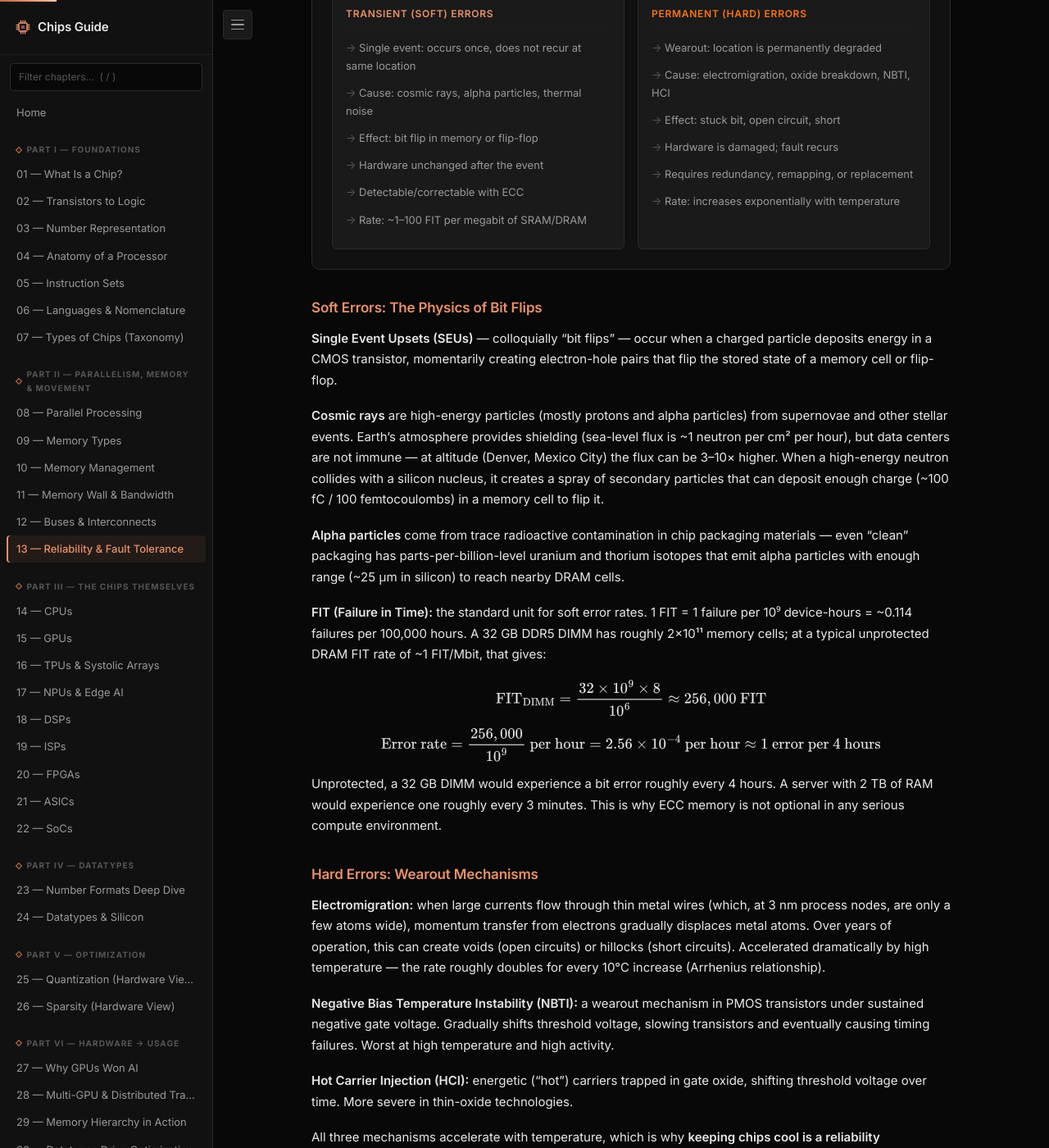
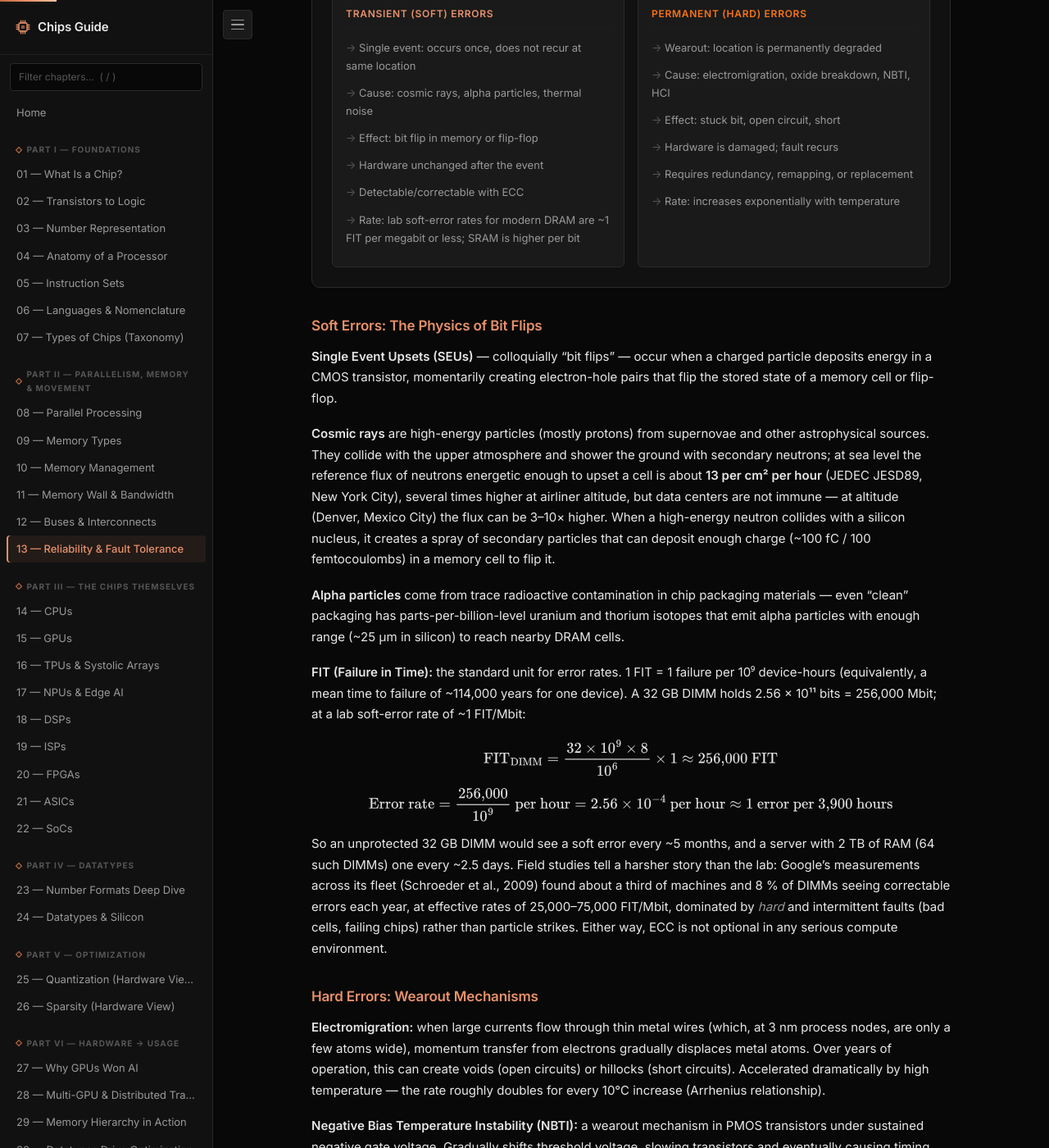
Before and after one commit to karam-nus/chips, a Jekyll site: the page built from 13_reliability_and_fault_tolerance.md, in a window 1280 px wide and 1400 px high, scrolled down 840 px. Shown: the whole window at 82% size. Built offline with Jekyll 4.4.1, drawn with Linux system fonts in a browser that asks for light colours; some of the changed text lies outside the part shown.

Commit message:
Chapter 13: reliability math corrected, Llama 3 failure data
- 256,000 FIT is one error per ~3,900 h, not every 4 h; FIT definition; JEDEC
  neutron flux; field error rates (Schroeder 2009); real output of the FIT code
  (472 corrected errors, not 4,474); DDR5 ECC sub-channels; checkpoint size and
  async checkpointing; Llama 3 405B interruption statistics; RTX 4090 is AD102

Co-Authored-By: Claude Opus 5.5 <noreply@anthropic.com>
Claude-Session: https://claude.ai/code/session_01LYcCK42WRbNoXynbeyPJvi

````diff
--- a/13_reliability_and_fault_tolerance.md
+++ b/13_reliability_and_fault_tolerance.md
@@ -27,7 +27,7 @@ For ML practitioners, the implications are concrete: a training run that takes 3
       <li>Effect: bit flip in memory or flip-flop</li>
       <li>Hardware unchanged after the event</li>
       <li>Detectable/correctable with ECC</li>
-      <li>Rate: ~1–100 FIT per megabit of SRAM/DRAM</li>
+      <li>Rate: lab soft-error rates for modern DRAM are ~1 FIT per megabit or less; SRAM is higher per bit</li>
     </ul>
   </div>
   <div class="compare-side right">
@@ -48,17 +48,17 @@ For ML practitioners, the implications are concrete: a training run that takes 3
 
 **Single Event Upsets (SEUs)** — colloquially "bit flips" — occur when a charged particle deposits energy in a CMOS transistor, momentarily creating electron-hole pairs that flip the stored state of a memory cell or flip-flop.
 
-**Cosmic rays** are high-energy particles (mostly protons and alpha particles) from supernovae and other stellar events. Earth's atmosphere provides shielding (sea-level flux is ~1 neutron per cm² per hour), but data centers are not immune — at altitude (Denver, Mexico City) the flux can be 3–10× higher. When a high-energy neutron collides with a silicon nucleus, it creates a spray of secondary particles that can deposit enough charge (~100 fC / 100 femtocoulombs) in a memory cell to flip it.
+**Cosmic rays** are high-energy particles (mostly protons) from supernovae and other astrophysical sources. They collide with the upper atmosphere and shower the ground with secondary neutrons; at sea level the reference flux of neutrons energetic enough to upset a cell is about **13 per cm² per hour** (JEDEC JESD89, New York City), several times higher at airliner altitude, but data centers are not immune — at altitude (Denver, Mexico City) the flux can be 3–10× higher. When a high-energy neutron collides with a silicon nucleus, it creates a spray of secondary particles that can deposit enough charge (~100 fC / 100 femtocoulombs) in a memory cell to flip it.
 
 **Alpha particles** come from trace radioactive contamination in chip packaging materials — even "clean" packaging has parts-per-billion-level uranium and thorium isotopes that emit alpha particles with enough range (~25 μm in silicon) to reach nearby DRAM cells.
 
-**FIT (Failure in Time):** the standard unit for soft error rates. 1 FIT = 1 failure per 10⁹ device-hours = ~0.114 failures per 100,000 hours. A 32 GB DDR5 DIMM has roughly 2×10¹¹ memory cells; at a typical unprotected DRAM FIT rate of ~1 FIT/Mbit, that gives:
+**FIT (Failure in Time):** the standard unit for error rates. 1 FIT = 1 failure per 10⁹ device-hours (equivalently, a mean time to failure of ~114,000 years for one device). A 32 GB DIMM holds 2.56 × 10¹¹ bits = 256,000 Mbit; at a lab soft-error rate of ~1 FIT/Mbit:
 
-$$\text{FIT}_{\text{DIMM}} = \frac{32 \times 10^9 \times 8}{10^6} \approx 256,000 \text{ FIT}$$
+$$\text{FIT}_{\text{DIMM}} = \frac{32 \times 10^9 \times 8}{10^6} \times 1 \approx 256{,}000 \text{ FIT}$$
 
-$$\text{Error rate} = \frac{256,000}{10^9} \text{ per hour} = 2.56 \times 10^{-4} \text{ per hour} \approx 1 \text{ error per } 4 \text{ hours}$$
+$$\text{Error rate} = \frac{256{,}000}{10^9} \text{ per hour} = 2.56 \times 10^{-4} \text{ per hour} \approx 1 \text{ error per } 3{,}900 \text{ hours}$$
 
-Unprotected, a 32 GB DIMM would experience a bit error roughly every 4 hours. A server with 2 TB of RAM would experience one roughly every 3 minutes. This is why ECC memory is not optional in any serious compute environment.
+So an unprotected 32 GB DIMM would see a soft error every ~5 months, and a server with 2 TB of RAM (64 such DIMMs) one every ~2.5 days. Field studies tell a harsher story than the lab: Google's measurements across its fleet (Schroeder et al., 2009) found about a third of machines and 8 % of DIMMs seeing correctable errors each year, at effective rates of 25,000–75,000 FIT/Mbit, dominated by *hard* and intermittent faults (bad cells, failing chips) rather than particle strikes. Either way, ECC is not optional in any serious compute environment.
 
 ### Hard Errors: Wearout Mechanisms
 
@@ -84,7 +84,7 @@ All three mechanisms accelerate with temperature, which is why **keeping chips c
 
 For a $k$-bit data word, you need $r$ parity bits where $2^r \geq k + r + 1$. For $k=8$ (one byte): $r=4$ (check bits) → 12-bit codeword. For $k=64$ bits (standard DRAM word): $r=7$ check bits → 71 bits, rounded to 72 bits (adding 1 overall parity bit for double-error detection) → **64-bit data + 8 check bits = 72 bits**.
 
-This is why ECC DDR5 DIMMs have **72-bit wide buses** instead of 64-bit: the extra 8 bits carry the ECC check bits.
+This is why ECC DDR4 DIMMs have **72-bit wide buses** instead of 64-bit. DDR5 ECC RDIMMs split each module into two 40-bit sub-channels (32 data + 8 check bits each), 80 bits in total, which also lets them correct more than one bad bit per chip.
 
 **How parity bits are positioned (Hamming construction):**
 
@@ -116,11 +116,11 @@ If bit at position 7 (= 0111 binary) is flipped:
 |:--------:|:-----------:|:----------:|
 | SECDED (72-bit) | Corrects 1-bit, detects 2-bit errors per 64-bit word | DDR4/5 ECC DIMMs, CPU servers |
 | Chipkill / x4 SDDC | Full DRAM chip failure correction; corrects all bits from one ×4 DRAM | High-end servers (IBM, HPE) |
-| On-die ECC (ODECC) | ECC implemented within the DRAM die itself; transparent to the memory controller | LPDDR5, some DDR5 |
-| HBM ECC | Sideband ECC lanes in HBM stacks; SECDED across 128-bit chunks + row/bank-level | HBM2e, HBM3 in A100/H100 |
+| On-die ECC | ECC inside the DRAM die itself, invisible to the memory controller; mops up weak cells before data leaves the chip | All DDR5 (mandatory), LPDDR5, HBM3 |
+| HBM ECC | Check bits carried beside the data on each HBM channel, plus on-die ECC inside HBM3/HBM3e stacks | A100, H100, B200, MI300X and later |
 | SRAM ECC | Dedicated ECC for on-chip caches and register files | L2/L3 caches, GPU shared memory |
 
-**HBM ECC** is particularly important for GPUs. HBM3 on the H100 provides full ECC coverage of the HBM stacks with less than 1% storage overhead — using 144-bit codewords (128 data + 16 check bits) per access, providing SECDED protection. The ECC engine runs transparently; correctable errors (CECC) are logged and corrected without interrupting the computation.
+**HBM ECC** is particularly important for GPUs. NVIDIA datacenter GPUs since Volta keep ECC on by default for HBM, L2, L1/shared memory and the register file, with no capacity cost for HBM (the check bits travel in dedicated sideband lanes), and newer generations combine it with on-die ECC in the HBM stack and row remapping for cells that keep failing.
 
 ---
 
@@ -165,11 +165,11 @@ A GPU with rapidly rising corrected ECC errors is typically an early warning sig
 
 **Silent Data Corruption (SDC)** — also called **silent errors** — is the most dangerous failure mode: the hardware produces wrong answers without any error signal. No ECC alarm, no crash, no NaN — just numerically wrong output.
 
-SDC has become a recognized operational problem at hyperscale. Google, Meta, and Apple have all published research on finding "mercurial" compute cores: CPUs or GPUs that silently compute wrong results on a tiny fraction of operations. The rates are tiny — perhaps 1 error in $10^{14}$ operations — but at scale:
+SDC has become a recognized operational problem at hyperscale. Google and Meta have both published research on finding "mercurial" compute cores: CPUs or GPUs that silently compute wrong results on a tiny fraction of operations. The rates are tiny — perhaps 1 error in $10^{14}$ operations on an affected unit — but at scale:
 
 $$10^{14} \text{ ops} \div (10^{15} \text{ FLOP/s}) = 0.1 \text{ seconds of GPU time}$$
 
-A cluster running $10^{18}$ FLOPs per day of training (a realistic large run) could see thousands of silent corruption events per day.
+A 10,000-GPU cluster performs on the order of $10^{23}$ FLOPs per day, so even a handful of mercurial units among them can inject corrupted values many times a day, and nothing in the hardware will say so.
 
 **Mechanisms for SDC:**
 
@@ -181,9 +181,14 @@ A cluster running $10^{18}$ FLOPs per day of training (a realistic large run) co
 
 4. **Aging effects** (NBTI, HCI) that push timing margins to failure without triggering hard errors.
 
-**Hyperscaler response:** Google's 2021 paper described a systematic screening process: run compute-bound workloads that stress specific instruction patterns, compare outputs across multiple units, flag units that disagree. Meta (2022) described finding ~1 in 2,000 servers with mercurial DRAM that silently corrupts specific address patterns. The practical recommendation: **burn-in and validation testing** before deploying new hardware into training clusters, and **gradient/loss spike detection** during runs.
+**Hyperscaler response:** Google's 2021 paper ("Cores that don't count") described a systematic screening process: run compute-bound workloads that stress specific instruction patterns, compare outputs across multiple units, flag units that disagree. Meta (Dixit et al., 2021) described finding ~1 in 2,000 servers with mercurial DRAM that silently corrupts specific address patterns. The practical recommendation: **burn-in and validation testing** before deploying new hardware into training clusters, and **gradient/loss spike detection** during runs.
 
 ---
+
+<div class="callout ponder">
+<span class="callout-title">Ponder</span>
+<p>ECC protects bits at rest and on the wire, but a mercurial multiplier corrupts results <em>while computing</em>, where no code covers them. If you had to protect a matrix multiply against that, would you recompute, checksum (A·B·1 = A·(B·1) is cheap to verify), or vote across replicas, and what does each cost at 10,000 GPUs?</p>
+</div>
 
 ## Redundancy Techniques
 
@@ -201,7 +206,7 @@ DRAM arrays are manufactured with extra rows and columns beyond the nominal capa
 
 ### Redundant Compute Cores for Yield (GPU)
 
-GPU dies ship with more shader multiprocessors (SMs) than the product specification requires. A GTX 4090 "uses" 128 of NVIDIA's GA102 SMs, but the die has 144. If up to 16 SMs are defective, the die still passes as a fully functional product — defective SMs are disabled via fusing. Dies with 128–143 functional SMs sell as 4090; dies with 100–127 functional SMs sell as lower-tier 4080/4070 variants. This **binning** dramatically improves yield and economics. See [Appendix A — How Chips Are Made](./appendix_a_how_chips_are_made.md) for the full yield/binning discussion.
+GPU dies ship with more shader multiprocessors (SMs) than the product specification requires. An RTX 4090 enables 128 of the 144 SMs on NVIDIA's AD102 die, and an H100 SXM enables 132 of GH100's 144. If up to 16 SMs are defective, the die still passes as a fully functional product — defective SMs are disabled via fusing. Dies with 128–143 functional SMs sell as 4090; dies with 100–127 functional SMs sell as lower-tier 4080/4070 variants. This **binning** dramatically improves yield and economics. See [Appendix A — How Chips Are Made](./appendix_a_how_chips_are_made.md) for the full yield/binning discussion.
 
 ---
 
@@ -213,7 +218,7 @@ $$\text{Lifetime} \propto e^{E_a / (k_B T)}$$
 
 where $E_a$ is the activation energy (typically 0.5–1.0 eV for electromigration), $k_B$ is Boltzmann's constant, and $T$ is absolute temperature. Every 10°C rise roughly halves the mean time to failure for most wearout mechanisms.
 
-Modern GPUs implement **thermal throttling** (also called **dynamic thermal management, DTM**): when the junction temperature exceeds a threshold (typically 83°C for NVIDIA GPUs), the driver reduces the GPU clock and/or power limit to bring temperature down. This is automatic and transparent — but it silently reduces compute throughput.
+Modern GPUs implement **thermal throttling** (also called **dynamic thermal management, DTM**): when the junction temperature exceeds a threshold (typically in the 80s °C for NVIDIA GPUs; datacenter parts report a slowdown temperature through NVML), the driver reduces the GPU clock and/or power limit to bring temperature down. This is automatic and transparent — but it silently reduces compute throughput.
 
 ```text
 H100 SXM5 temperature-performance profile (approximate):
@@ -234,18 +239,20 @@ No hardware mechanism alone can protect a 30-day training run against all failur
 
 **What to checkpoint:**
 - Model weights (`model.state_dict()`)
-- Optimizer state (Adam's `m` and `v` momentum tensors — typically 2× the model size in FP32)
+- Optimizer state (Adam's `m` and `v`: two FP32 values per parameter, 4× the size of BF16 weights) and the FP32 master weights
 - LR scheduler state
 - RNG states (for reproducibility of dropout)
 - Step number, epoch, dataloader position
 
-**Checkpointing cost:** for a 70B model in BF16 (140 GB) with Adam optimizer (560 GB FP32) = ~700 GB per checkpoint. At NVMe write speed of ~7 GB/s, this takes ~100 seconds. At a typical checkpoint frequency of every 100–500 training steps (~5–25 minutes), the overhead is 0.5–3%. Distributed checkpointing (each GPU writes its own shard in parallel) reduces this proportionally with GPU count.
+**Checkpointing cost:** for a 70B model, the FP32 master weights (280 GB) plus Adam's m and v (560 GB) come to ~840 GB per checkpoint. Written by one machine at ~7 GB/s that would take two minutes; in practice every data-parallel rank writes its own shard in parallel, and asynchronous checkpointing copies state to host memory in seconds and drains it to storage in the background. At a typical checkpoint frequency of every 100–500 training steps (~5–25 minutes), the overhead is 0.5–3%. Distributed checkpointing (each GPU writes its own shard in parallel) reduces this proportionally with GPU count.
 
 **Mean time between failures (MTBF) considerations:** at 1,000 GPUs, if each GPU has an MTBF of 20,000 hours (~2.3 years), the cluster's MTBF is:
 
 $$\text{MTBF}_{\text{cluster}} = \frac{20,000}{1,000} = 20 \text{ hours}$$
 
 A 30-day run should expect approximately $30 \times 24 / 20 = 36$ individual GPU failures. Without checkpointing, each failure restarts from scratch. With hourly checkpoints, each failure costs at most 1 hour of compute. **This is not optional at scale.**
+
+Real numbers are worse than this textbook estimate. Meta's Llama 3 405B pre-training run on 16,384 H100s saw **466 job interruptions in 54 days**, 419 of them unexpected (about one every three hours). Roughly 78 % were hardware: faulty GPUs (30 % of unexpected interruptions) and HBM3 failures (17 %) led the list, followed by software bugs, network links and host machines. Despite that, automated detection and restart kept effective training time above 90 %.
 
 ---
 
@@ -447,21 +454,22 @@ r3 = estimate_bit_flips(num_gpus=1024, hbm_per_gpu_gb=80,
 print_fit_estimate(r3, "1024× H100, 30-day run, NO ECC")
 ```
 
-**Sample output:**
+**Output** (Python 3.12, abridged):
+
 ```text
   8× H100 (80 GB), 1 week, ECC enabled
-  Total HBM:    0.6 TB    Expected CECC: 0.3    P(zero UECC): 100.00%
+  Total HBM:    0.6 TB    Expected CECC: 0.9    P(zero UECC): 100.00%
 
   1024× H100, 30-day run, ECC enabled
-  Total HBM:   81.9 TB    Expected CECC: 4,474  P(zero UECC): 99.55%
-  Expected UECC: 0.004  ← rare but real
+  Total HBM:   81.9 TB    Expected CECC: 471.9  P(zero UECC): 99.95%
+  Expected UECC: 0.0005  ← rare but real
 
   1024× H100, 30-day run, NO ECC
-  Expected UECC: 4,474  ← catastrophic
+  Expected UECC: 471.9  ← catastrophic
   P(zero UECC): ~0%
 ```
 
-Without ECC: ~4,474 silent corruptions over 30 days across 1,024 GPUs. With ECC: ~4,474 corrected transparently, ~0.004 uncorrectable (i.e., one UECC event every ~250 such runs). **ECC is non-negotiable for serious training.**
+At the lab rate of 1 FIT/Mbit: without ECC, ~470 silent corruptions over 30 days across 1,024 GPUs; with ECC, ~470 corrected transparently and ~0.0005 uncorrectable (one UECC event per ~2,000 such runs). Field error rates are higher and dominated by failing parts, which ECC also catches and reports. **ECC is non-negotiable for serious training.**
 
 ---
 
@@ -486,7 +494,7 @@ Without ECC: ~4,474 silent corruptions over 30 days across 1,024 GPUs. With ECC:
 
 **Quantization and bit-flip sensitivity:** Lower-precision formats have smaller dynamic ranges. An INT4 weight has only 16 levels; a single bit flip in the most significant bit changes the value by 8 quantization steps — potentially a large perturbation. FP8 exponent bits are similarly sensitive (flipping the MSB of the exponent changes value by 128×). This means quantized models may be *more sensitive* to residual soft errors that ECC misses (e.g., in L1/shared memory without ECC on older GPUs). When deploying quantized models in high-reliability settings, prefer hardware with full ECC coverage including L1/SRAM (H100 has this; some older GPUs do not).
 
-**Redundant layers / MoE robustness:** Mixture-of-Experts models have inherent redundancy — if one expert is corrupted, other experts may compensate. Dense models have no such redundancy; a corrupted attention projection layer silently degrades every forward pass.
+**Detection beats hoping for robustness:** no model architecture reliably tolerates corrupted weights or gradients. Practical defenses are monitoring (loss and gradient-norm spikes, NaN/Inf checks), checksums on checkpoints, and periodically re-running a known batch on each GPU to catch mercurial hardware.
 
 **Thermal management:** GPU frequency throttling under poor cooling is a silent performance bug. Monitoring junction temperature and ensuring adequate cooling (liquid cooling for 700 W+ GPUs) prevents both reduced throughput and accelerated wearout.
 
@@ -494,16 +502,54 @@ Without ECC: ~4,474 silent corruptions over 30 days across 1,024 GPUs. With ECC:
 
 ## Key Takeaways
 
-- **Soft errors (SEUs)** from cosmic rays and alpha particles flip bits at a rate of ~1/Mbit/hour in unprotected DRAM. At 80 TB of HBM across a 1,024-GPU cluster, this is ~4,000 expected errors per 30-day run — all silently corrected by ECC.
-- **SECDED Hamming codes** add ~12.5% overhead (8 check bits per 64 data bits) to correct any single-bit error and detect any double-bit error. This is the scheme used in HBM3 ECC on H100/A100.
+- **Soft errors (SEUs)** from cosmic-ray neutrons and alpha particles flip bits at roughly 1 FIT/Mbit (1 per 10⁹ hours per megabit) in modern DRAM; field error rates including failing parts are far higher. At 82 TB of HBM across 1,024 GPUs, the lab rate alone gives ~470 bit flips per 30-day run, all corrected by ECC.
+- **SECDED Hamming codes** add 12.5 % overhead (8 check bits per 64 data bits) to correct any single-bit error and detect any double-bit error; GPUs and DDR5 layer stronger codes and on-die ECC on top.
 - **Hard errors** (electromigration, NBTI) cause permanent wearout accelerated by high temperature. Thermal throttling protects the chip at the cost of throughput; proper cooling prevents both.
-- **Silent data corruption** from mercurial compute units is a real hyperscaler problem: ~1 in 2,000 servers may produce subtly wrong results, detectable only by cross-checking. Screen hardware before critical training runs.
-- **Checkpointing** is the primary software fault tolerance mechanism. A 1,000-GPU cluster has an expected hardware failure every ~20 hours; checkpoint frequently enough that the expected wasted compute per failure is tolerable.
+- **Silent data corruption** from mercurial compute units is a real hyperscaler problem: Google and Meta report on the order of one affected machine per thousand. Screen hardware before and during critical training runs.
+- **Checkpointing** is the primary software fault tolerance mechanism. Llama 3 405B saw an unexpected interruption every ~3 hours on 16K GPUs; checkpoint often, asynchronously, and automate restart.
 - **Quantized/low-precision models** (INT4, FP8) may be more sensitive to the residual soft errors that slip through ECC coverage gaps (uncovered SRAM, single-lane bus errors). Prefer full-coverage ECC (H100 covers L1/SRAM) in production.
 - **Loss spike monitoring** is the practical defense against silent corruptions that ECC does not catch — a corrupted gradient tensor produces a visible anomaly in the training curve.
 
+## Check Yourself
+
+<details class="check">
+<summary>Convert 256,000 FIT into errors per day.</summary>
+<p>256,000 / 10⁹ per hour = 2.56 × 10⁻⁴ per hour, × 24 ≈ 0.006 per day: about one error every 160 days.</p>
+</details>
+
+<details class="check">
+<summary>Why does SECDED need 8 check bits for 64 data bits?</summary>
+<p>A Hamming code needs r bits with 2<sup>r</sup> ≥ k + r + 1 to point at any single erroneous position among k + r bits; for k = 64 that gives r = 7. One more overall-parity bit distinguishes single errors (correctable) from double errors (detectable only): 7 + 1 = 8.</p>
+</details>
+
+<details class="check">
+<summary>A GPU's corrected-ECC counter climbs steadily over a week. What does that suggest and what should you do?</summary>
+<p>Most likely a degrading cell or chip (a hard or intermittent fault), not cosmic rays, which are rare and random. Drain the GPU, let the driver remap the rows (or run diagnostics), and replace it if the count keeps rising: rising correctable errors often precede uncorrectable ones.</p>
+</details>
+
+<details class="check">
+<summary>Why can't ECC catch silent data corruption from a faulty multiplier?</summary>
+<p>ECC protects stored and transmitted bits; it checks that what is read equals what was written. A mercurial ALU writes a wrong result with correct check bits, so every later read looks perfectly valid.</p>
+</details>
+
+<details class="check">
+<summary>With a cluster MTBF of 3 hours and a 1-minute checkpoint cost, roughly how often should you checkpoint?</summary>
+<p>Young's approximation gives the optimal interval √(2 × cost × MTBF) = √(2 × 1 min × 180 min) ≈ 19 min. Checkpointing every 15–20 minutes balances checkpoint overhead against expected lost work.</p>
+</details>
+
+## References
+
+| Source | Author / Org, Year | Link | What this chapter takes from it |
+|---|---|---|---|
+| DRAM Errors in the Wild: A Large-Scale Field Study | B. Schroeder, E. Pinheiro, W.-D. Weber, SIGMETRICS 2009 | [doi.org/10.1145/1555349.1555372](https://doi.org/10.1145/1555349.1555372) | Field DRAM error rates (25,000–75,000 FIT/Mbit), hard faults dominate |
+| Cores that don't count | P. Hochschild et al. (Google), HotOS 2021 | [doi.org/10.1145/3458336.3465297](https://doi.org/10.1145/3458336.3465297) | Mercurial cores and silent data corruption at scale |
+| Silent Data Corruptions at Scale | H. D. Dixit et al. (Meta), 2021 | [arxiv.org/abs/2102.11245](https://arxiv.org/abs/2102.11245) | Detecting SDC in a large fleet |
+| The Llama 3 Herd of Models (Sec. 3.3.4, reliability) | Llama Team, Meta, 2024 | [arxiv.org/abs/2407.21783](https://arxiv.org/abs/2407.21783) | 466 interruptions in 54 days on 16K H100s, failure breakdown |
+| JESD89 Measurement and Reporting of Alpha Particle and Terrestrial Cosmic Ray-Induced Soft Errors | JEDEC | [jedec.org/standards-documents/docs/jesd-89a](https://www.jedec.org/standards-documents/docs/jesd-89a) | Reference neutron flux and SER test methods |
+| A First Order Approximation to the Optimum Checkpoint Interval | J. W. Young, CACM 1974 | [doi.org/10.1145/361147.361115](https://doi.org/10.1145/361147.361115) | Optimal checkpoint interval √(2·C·MTBF) |
+
 ---
 
-*Next: [Chapter 14 — CPUs](./14_cpus.md), where we examine out-of-order superscalar cores, deep pipelines, and cache hierarchies — and understand when and why CPUs remain relevant for ML workloads.*
+**Next:** [Chapter 14 — CPUs](./14_cpus.md) — We examine out-of-order superscalar cores, deep pipelines, and cache hierarchies — and understand when and why CPUs remain relevant for ML workloads.
 
 [← Back to Table of Contents](./README.md)
````
